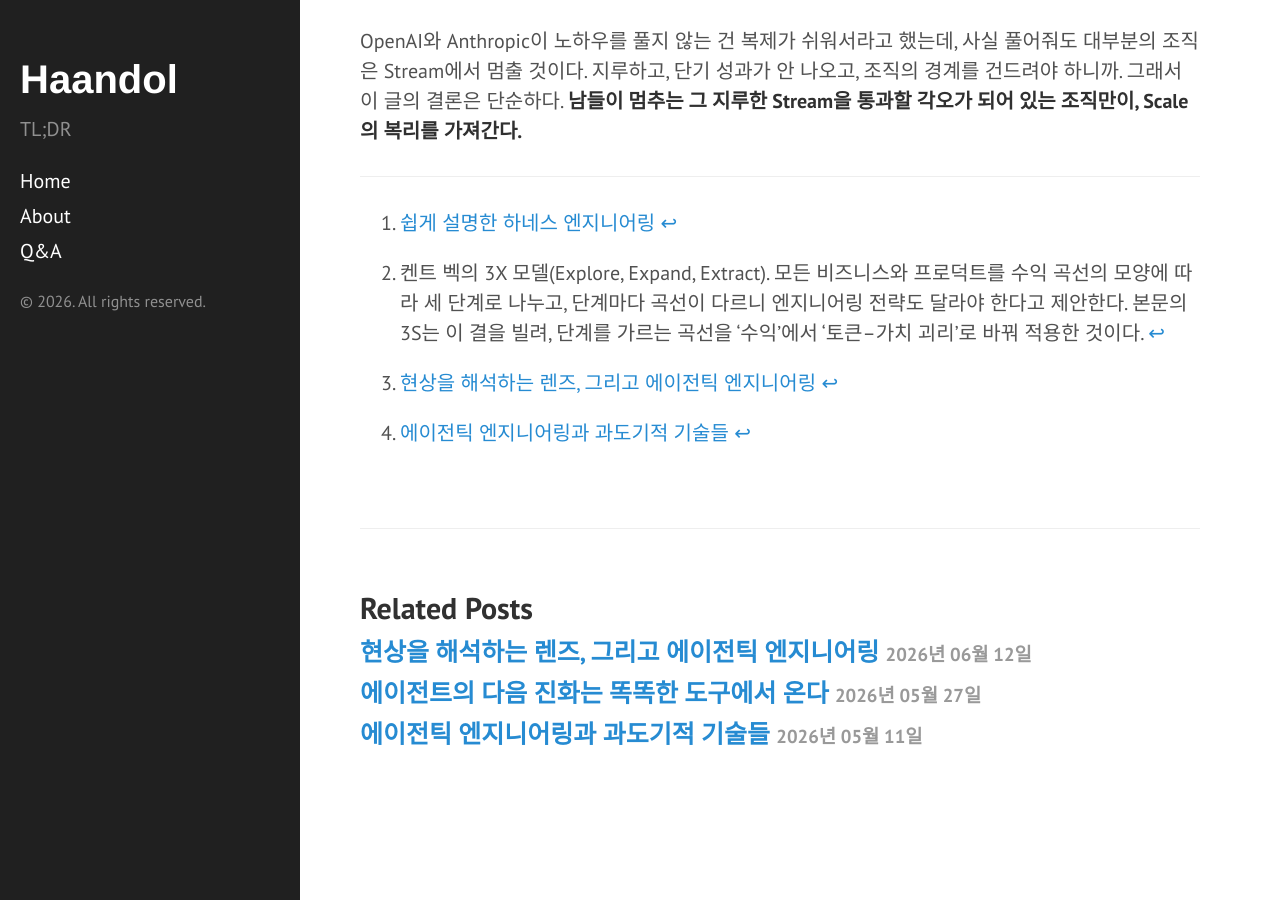
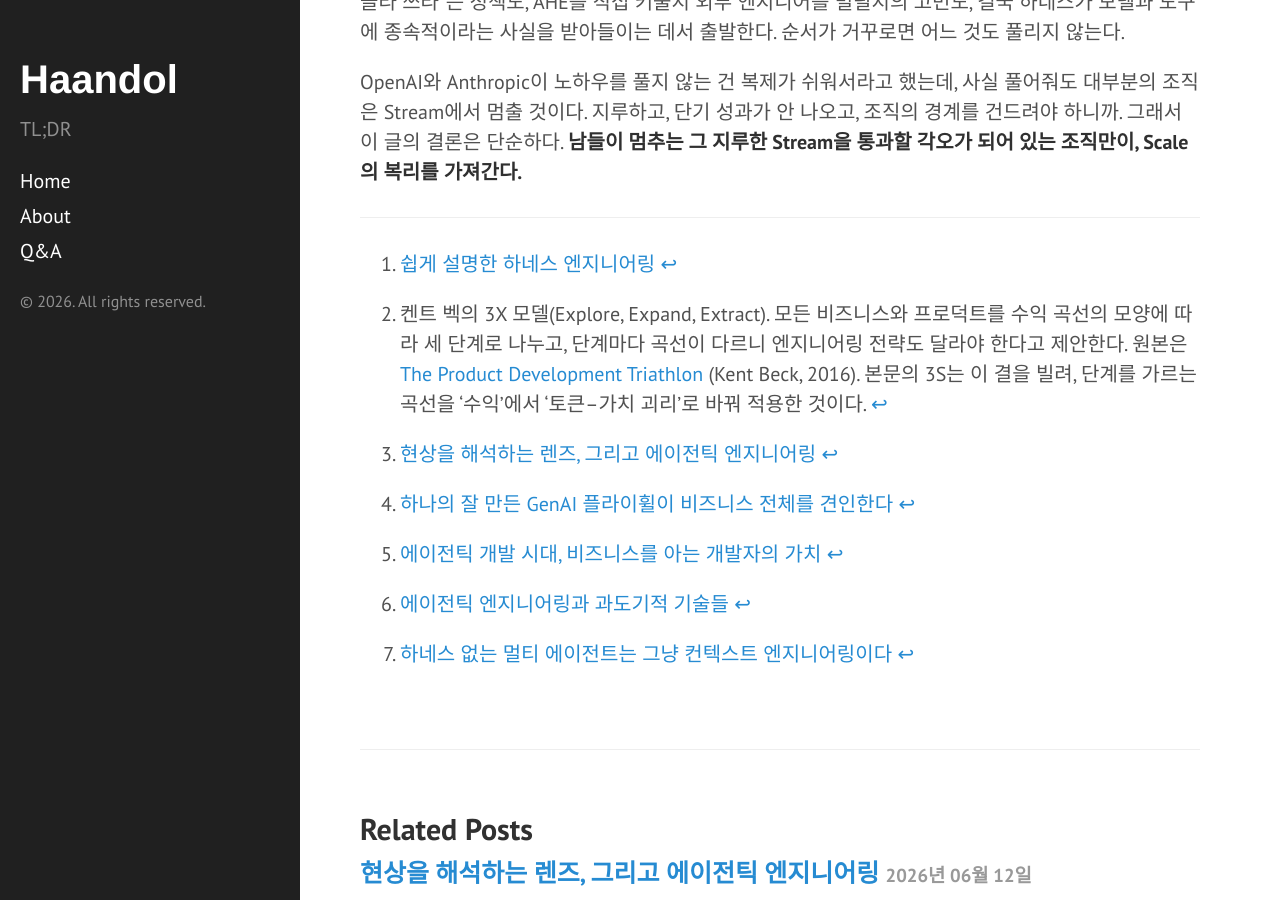
Before and after one commit to haandol/haandol.github.com, a Jekyll site: the page built from _posts/2026-06-15-closing-the-token-value-gap.md, in a window 1280 px wide and 900 px high, scrolled down 6734 px. Built offline with Jekyll 4.4.1, drawn with Linux system fonts in a browser that asks for light colours; comment, search, counter and statistics services are not loaded; some of the changed text lies outside the part shown.

Commit message:
add cross-reference footnotes and 3X source link to June posts
- 0615: link 3X original article, plus footnotes to GenAI flywheel,
  business-aware developer, and harness-less multi-agent posts
- 0612: link 3X original article and the new 0615 post; fix a
  localhost URL in an existing footnote

Co-Authored-By: Claude Opus 4.8 (1M context) <noreply@anthropic.com>

```diff
--- a/_posts/2026-06-15-closing-the-token-value-gap.md
+++ b/_posts/2026-06-15-closing-the-token-value-gap.md
@@ -92,13 +92,13 @@ Stream에서 3S는 거의 평평하게 출발한다. 비용만 잔뜩 들고 가
 
 위 렌즈에 동의한 조직이 AI를 도입해야 한다면, 일하는 방식은 어느 정도 정해진다고 본다.
 
-**첫째, 도메인 전문가를 기반으로 Stream(데이터 정렬)을 구축하는 TFT를 만든다.** 이 TF의 역할은 데이터를 안전하게 외부로 노출하는 것, 그리고 향후 다양한 형태의 데이터 노출에 대해 완전히 flexible한 하네스를 만드는 것이다. 가능하면 이 도메인 경계를 기준으로 조직을 재편하는 것이 좋다. 바운디드 컨텍스트가 아니라 도메인을 기준으로 삼는 이유는, 엔터프라이즈에서는 바운디드 컨텍스트와 도메인이 어긋날 가능성이 높기 때문이다.
+**첫째, 도메인 전문가를 기반으로 Stream(데이터 정렬)을 구축하는 TFT를 만든다.** 이 TF의 역할은 데이터를 안전하게 외부로 노출하는 것, 그리고 향후 다양한 형태의 데이터 노출에 대해 완전히 flexible한 하네스를 만드는 것이다. 가능하면 이 도메인 경계를 기준으로 조직을 재편하는 것이 좋다. 바운디드 컨텍스트가 아니라 도메인을 기준으로 삼는 이유는, 엔터프라이즈에서는 바운디드 컨텍스트와 도메인이 어긋날 가능성이 높기 때문이다.[^6]
 
 **둘째, Agentic Harness Engineer(이하 AHE) 조직을 만든다.** 이 조직에는 회사 비즈니스 도메인에 대한 기본적인 이해와, 하네스 엔지니어링의 동작 방식에 대한 깊은 이해가 모두 필요하다. 하네스는 에이전트의 자율성을 목표로 하는데, 최대한의 자율성은 최대한의 커스터마이제이션을 전제한다. 그래서 중앙에서 일괄로 찍어내는 하네스는 개별 조직의 HITL을 충분히 제거하지 못하고, 어정쩡한 부분 자동화에 머물게 만든다.[^4]
 
 다만 이런 엔지니어를 직접 뽑고 운영하는 비용은 대체로 크다. 그래서 현재 OpenAI나 Google은 AI Deployment Engineer(AI DE)나 Forward Deployed Engineer(FDE) 같은 롤을 직접 운영하고 있고, 조직 입장에서는 그 회사의 솔루션을 사는 대신 **이 엔지니어들을 빌려 쓰는 선택지**도 존재한다. 자체 AHE 조직을 키우는 비용과, 외부 엔지니어를 활용하는 비용을 저울질하게 되는 셈이다. 단, 여기에는 큰 함정이 있다. **하네스는 모델과 도구의 동작 방식에 종속적이라 락인이 굉장히 심하다.** 어떤 회사의 엔지니어와 솔루션 위에 하네스를 쌓느냐는 사실상 향후 몇 년의 기술 스택을 고정하는 결정에 가까우므로, 신중하게 선택해야 한다. (이 종속성이 왜 그렇게 강한지는 4번에서 내 경험으로 다시 다룬다.)
 
-**셋째, 각 조직에 도메인 챔피언과 AHE를 짝지어 할당하고, 해당 도메인 워크로드에 특화된 하네스를 구축한다.** 여기서 핵심은 HITL을 정의하고, 그것을 얼마나 제거했는지다. 하네스가 잘 구축되면 더 작은 모델로 전환해서(e.g. Opus → Sonnet) 토큰 효율화까지 달성할 수 있다.
+**셋째, 각 조직에 도메인 챔피언과 AHE를 짝지어 할당하고, 해당 도메인 워크로드에 특화된 하네스를 구축한다.** 여기서 핵심은 HITL을 정의하고, 그것을 얼마나 제거했는지다. 하네스가 잘 구축되면 더 작은 모델로 전환해서(e.g. Opus → Sonnet) 토큰 효율화까지 달성할 수 있다. 참고로 이런 하네스 없이 에이전트 여러 개만 붙여 자동화하려는 시도는 결국 컨텍스트 엔지니어링 수준에 머문다.[^7]
 
 **넷째, 도메인 TFT는 하네스를 기반으로 평가 시스템을 만든다.** 도메인 내 토큰 사용량 대비 비즈니스 가치 생산을 측정하고, 하네스가 새는 곳을 찾아, 그 시그널을 챔피언들에게 전달해 계속 개선해 나가도록 만든다. 앞서 "기가 찰 노릇"이라고 했던 평가는, 바로 이 자리에서야 비로소 의미를 가진다.
 
@@ -134,8 +134,14 @@ OpenAI와 Anthropic이 노하우를 풀지 않는 건 복제가 쉬워서라고
 
 [^1]: [쉽게 설명한 하네스 엔지니어링](/2026/03/15/harness-engineering-beyond-context-engineering/)
 
-[^2]: 켄트 벡의 3X 모델(Explore, Expand, Extract). 모든 비즈니스와 프로덕트를 수익 곡선의 모양에 따라 세 단계로 나누고, 단계마다 곡선이 다르니 엔지니어링 전략도 달라야 한다고 제안한다. 본문의 3S는 이 결을 빌려, 단계를 가르는 곡선을 '수익'에서 '토큰–가치 괴리'로 바꿔 적용한 것이다.
+[^2]: 켄트 벡의 3X 모델(Explore, Expand, Extract). 모든 비즈니스와 프로덕트를 수익 곡선의 모양에 따라 세 단계로 나누고, 단계마다 곡선이 다르니 엔지니어링 전략도 달라야 한다고 제안한다. 원본은 [The Product Development Triathlon](https://medium.com/@kentbeck_7670/the-product-development-triathlon-6464e2763c46) (Kent Beck, 2016). 본문의 3S는 이 결을 빌려, 단계를 가르는 곡선을 '수익'에서 '토큰–가치 괴리'로 바꿔 적용한 것이다.
 
 [^3]: [현상을 해석하는 렌즈, 그리고 에이전틱 엔지니어링](/2026/06/12/lens-for-agentic-engineering/)
 
 [^4]: [에이전틱 엔지니어링과 과도기적 기술들](/2026/05/11/direction-of-agentic-engineering/)
+
+[^5]: [하나의 잘 만든 GenAI 플라이휠이 비즈니스 전체를 견인한다](/2026/03/12/genai-flywheel-for-business/)
+
+[^6]: [에이전틱 개발 시대, 비즈니스를 아는 개발자의 가치](/2026/03/13/agentic-dev-business-aligned-code/)
+
+[^7]: [하네스 없는 멀티 에이전트는 그냥 컨텍스트 엔지니어링이다](/2026/03/31/multi-agent-without-harness-is-just-context-engineering/)
```
Also changed, not shown: other parts of _posts/2026-06-15-closing-the-token-value-gap.md (+1 -1 lines), _posts/2026-06-12-lens-for-agentic-engineering.md (+7 -3 lines).
